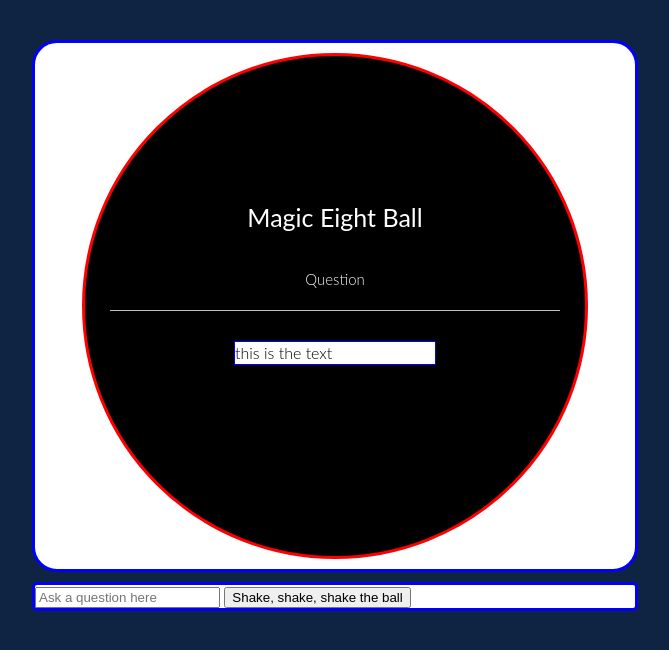
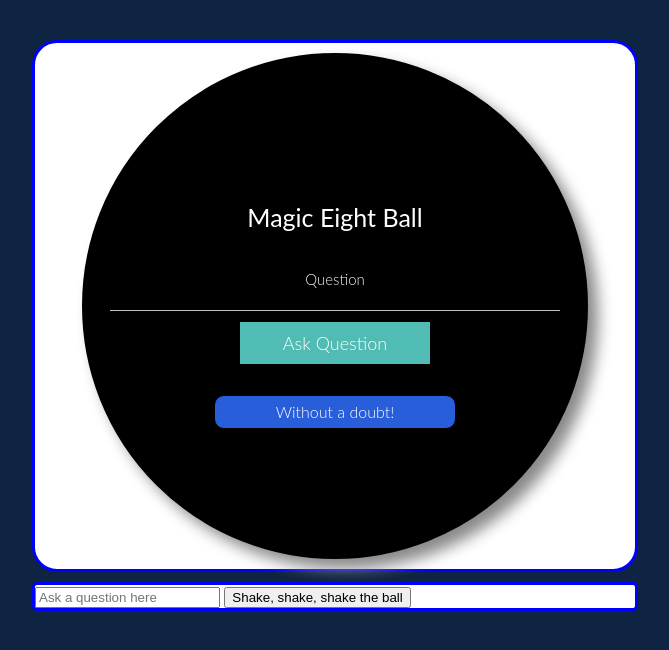
Before and after one commit to ranaki/DPL_Magic_Eight_Ball, a plain HTML site: page index.html in a window 1280 px wide. Shown: the whole page, without its empty margins (305-974 px from the left). Drawn offline with Linux system fonts and the light colour scheme.

Commit message:
finished layout

```diff
--- a/assets/css/styles.css
+++ b/assets/css/styles.css
@@ -97,9 +97,10 @@ body {
     margin: 10px auto 10 auto;
     width: 500px;
     height: 500px;
-    border: 3px solid red;
+    border: 3px solid black;
     border-radius: 50%;
     background-color: black;
+    box-shadow: 10px 10px 15px #888888;
 }
 .the-ball-title {
     text-align: center;
@@ -120,6 +121,32 @@ body {
     width: 90%;
     padding-bottom: 20px;
 }
+.question-button-div {
+    margin: 10px auto 0 auto;
+    width: 30%;
+    border: 1px solid black;
+    color: white;
+    text-align: center;
+    padding: 10px 20px 10px 20px;
+    background-color: #51bcb3;
+    font-weight: 300;
+    font-size: 18px;
+
+}
+/*.question-button {
+    margin: 10px auto 0 auto;
+    background-color: #4CAF50;
+    border: none;
+    color: white;
+    padding: 5px 20px;
+    text-align: center;
+    text-decoration: none;
+    width: 50%;
+    display: inline-block;
+    font-size: 16px;
+    cursor: pointer;*/
+
+/*}*/
 
 /*
   ========================================
@@ -127,9 +154,13 @@ body {
   ========================================
 */
 .ball-answers {
-    border: 1px solid blue;
-    background-color: white;
+    border: 1px solid black;
+    background-color: #295edb;
     width: 200px;
     margin: 30px auto;
+    text-align: center;
+    border-radius: 10px;
+    color: white;
+    padding: 5px 20px;
 
 }
--- a/index.html
+++ b/index.html
@@ -16,8 +16,12 @@
                 <div class="the-ball-question-title">
                     <h4>Question</h4>
                 </div>
+                <div class="question-button-div" onclick="popQuestion()">
+                    <h3>Ask Question<h3>
+                    <!--<button class="question-button">Ask Question</button>-->
+                </div>
                 <div class="ball-answers">
-                    <p>this is the text</p>
+                    <p>Without a doubt!</p>
                 </div>
             </div>
         </section>
```
